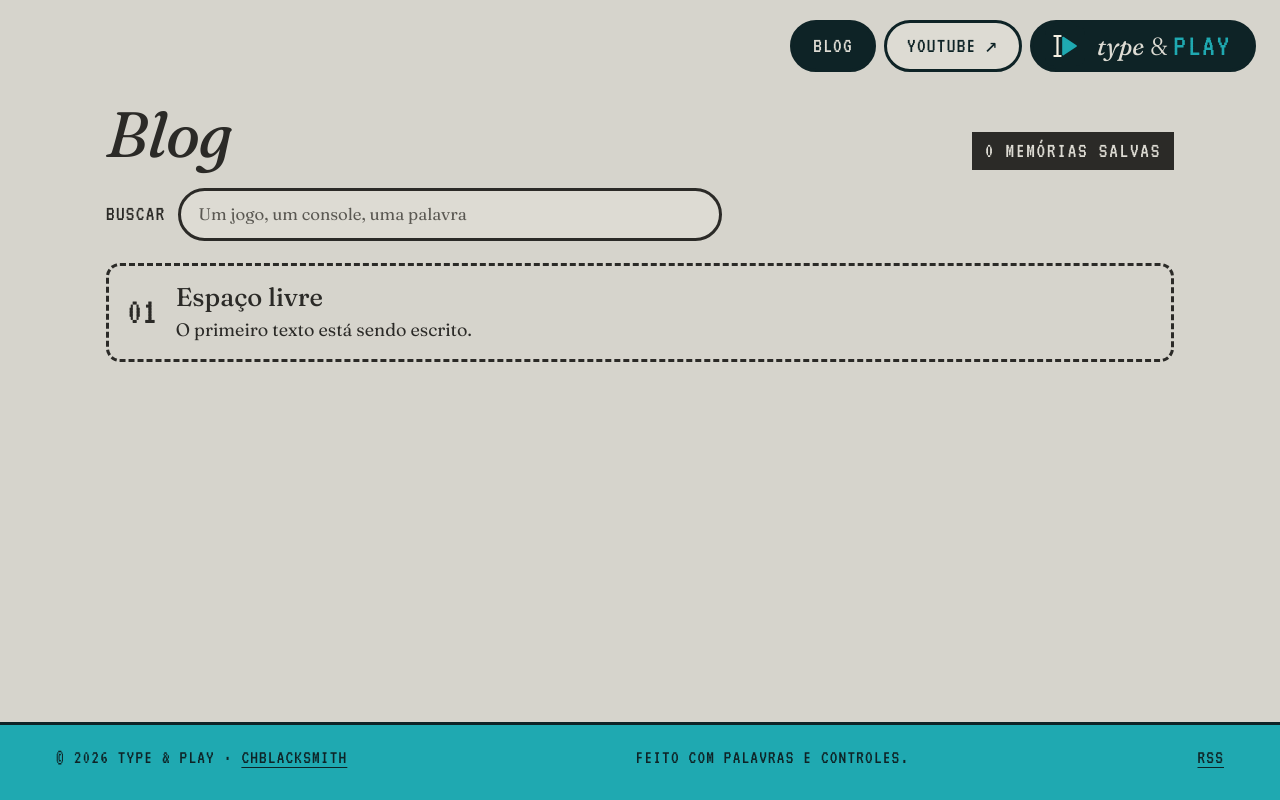
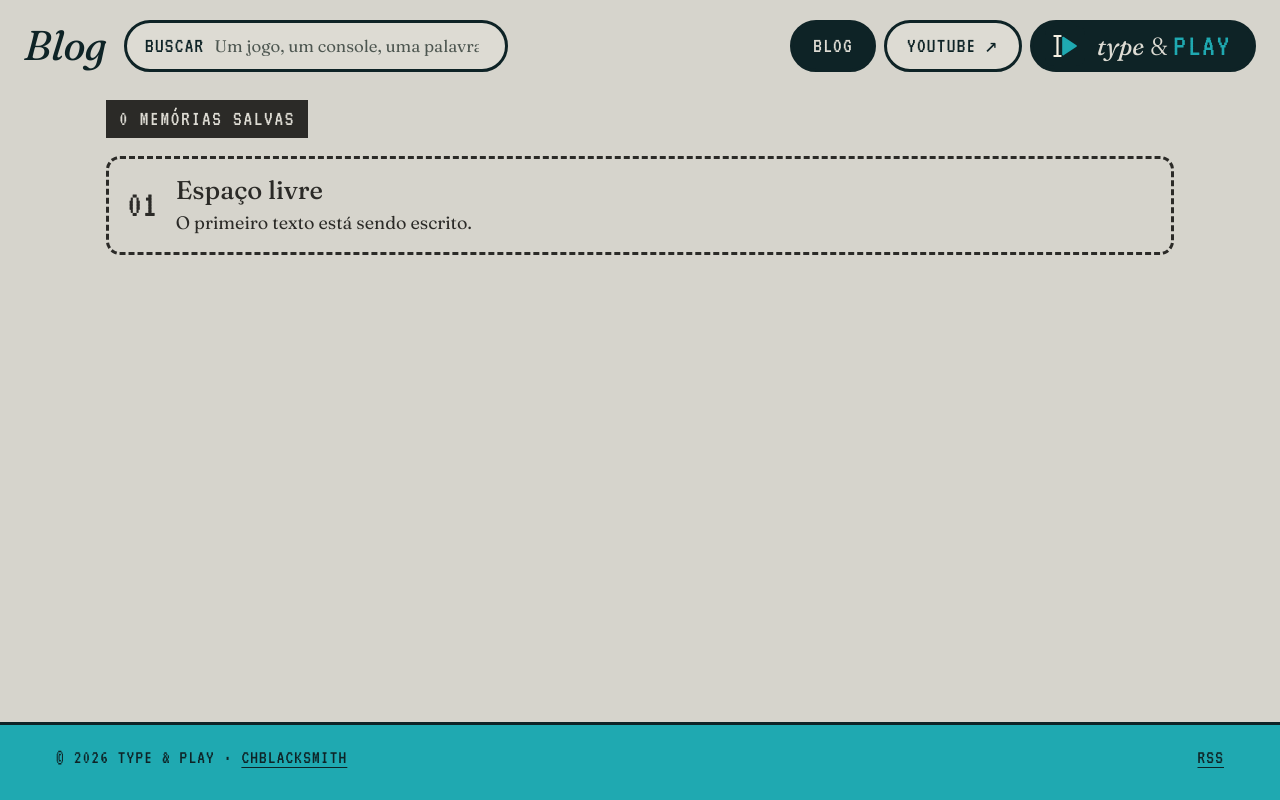
Before and after one commit to carloshallan/typeandplay, an Astro site: page /blog in a window 1280 px wide. Built offline with nearby package versions, Linux system fonts and the light colour scheme; Astro itself is replaced by a stand-in of ours.

Commit message:
feat: the blog's title and search move into the floating header
Base takes a header-lead slot that SiteHeader shows on the left of the
pill row; the blog and category pages put their title and search box
there. Below desktop the lead takes a row under the pills. The footer
drops its tagline.

```diff
--- /dev/null
+++ b/src/components/BlogHeaderLead.astro
@@ -0,0 +1,21 @@
+---
+/** The blog's title and search, shown in the floating header beside the pills. */
+interface Props {
+  title: string
+}
+
+const { title } = Astro.props
+---
+
+<h1 class="header-title">{title}</h1>
+<form class="header-search" role="search" onsubmit="return false">
+  <label for="blog-search-input">Buscar</label>
+  <input
+    id="blog-search-input"
+    type="search"
+    name="q"
+    placeholder="Um jogo, um console, uma palavra"
+    autocomplete="off"
+    spellcheck="false"
+  />
+</form>
--- a/src/components/BlogShelf.astro
+++ b/src/components/BlogShelf.astro
@@ -4,36 +4,19 @@ import { type Category, type Post } from "../lib/posts"
 import { withBase } from "../lib/site"
 
 interface Props {
-  title: string
   posts: Post[]
   categories: Category[]
   /** Slug of the category this page shows, if any. */
   active?: string
 }
 
-const { title, posts, categories, active } = Astro.props
+const { posts, categories, active } = Astro.props
 const saved = `${posts.length} ${posts.length === 1 ? "memória salva" : "memórias salvas"}`
 ---
 
 <main class="shelf is-page">
+  <!-- The title and the search box live in the header (BlogHeaderLead.astro). -->
   <div class="shelf-head">
-    <h1 class="shelf-title">{title}</h1>
-    <p class="hud">{saved}</p>
-  </div>
-
-  <div class="blog-tools">
-    <form class="blog-search" role="search" onsubmit="return false">
-      <label for="blog-search-input">Buscar</label>
-      <input
-        id="blog-search-input"
-        type="search"
-        name="q"
-        placeholder="Um jogo, um console, uma palavra"
-        autocomplete="off"
-        spellcheck="false"
-      />
-    </form>
-
     {
       categories.length > 0 && (
         <nav class="category-chips" aria-label="Categorias">
@@ -51,6 +34,7 @@ const saved = `${posts.length} ${posts.length === 1 ? "memória salva" : "memór
         </nav>
       )
     }
+    <p class="hud">{saved}</p>
   </div>
 
   <PostSlots posts={posts} />
--- a/src/components/SiteFooter.astro
+++ b/src/components/SiteFooter.astro
@@ -6,6 +6,5 @@ const year = new Date().getFullYear()
 
 <footer class="site-footer">
   <span>© {year} type &amp; play · <a href={SITE.author.url}>{SITE.author.name}</a></span>
-  <span>Feito com palavras e controles.</span>
   <a href={withBase("/rss.xml")}>RSS</a>
 </footer>
--- a/src/components/SiteHeader.astro
+++ b/src/components/SiteHeader.astro
@@ -4,9 +4,18 @@ import { SITE, withBase } from "../lib/site"
 const inBlog = Astro.url.pathname.startsWith(withBase("/blog"))
 ---
 
-<!-- Floating pills in the top corner instead of a bar, so the page starts at the top of the
-     window. They tuck away while you scroll down to read and come back when you scroll up. -->
+<!-- Floating pills instead of a bar, so the page starts at the top of the window: the
+     page's own lead on the left (the blog's title and search), the logo and links on the
+     right. They tuck away while you scroll down to read and come back when you scroll up. -->
 <header class="site-header" id="site-header">
+  {
+    Astro.slots.has("lead") && (
+      <div class="header-lead">
+        <slot name="lead" />
+      </div>
+    )
+  }
+  <div class="header-pills">
     <a class="header-pill brand" href={withBase("/")} aria-label="type & play, início">
       <span class="brand-mark"><img src={withBase("/logo.svg")} alt="" width="40" height="40" /></span>
       <span class="wordmark">
@@ -19,6 +28,7 @@ const inBlog = Astro.url.pathname.startsWith(withBase("/blog"))
         YouTube <span aria-hidden="true">↗</span>
       </a>
     </nav>
+  </div>
 </header>
 
 <script>
--- a/src/layouts/Base.astro
+++ b/src/layouts/Base.astro
@@ -26,6 +26,7 @@ const {
   noindex = false
 } = Astro.props
 
+const hasHeaderLead = Astro.slots.has("header-lead")
 const fullTitle = title ? `${title} · ${SITE.name}` : SITE.name
 const canonical = new URL(Astro.url.pathname, Astro.site)
 const imageUrl = new URL(image, Astro.site)
@@ -73,9 +74,11 @@ const imageUrl = new URL(image, Astro.site)
       href="https://fonts.googleapis.com/css2?family=Fraunces:ital,opsz,wght@0,9..144,300..600;1,9..144,300..600&family=VT323&display=swap"
     />
   </head>
-  <body class={`tone-${tone}`}>
+  <body class:list={[`tone-${tone}`, { "has-header-lead": hasHeaderLead }]}>
     <PageCurtain />
-    <SiteHeader />
+    <SiteHeader>
+      <slot name="header-lead" slot="lead" />
+    </SiteHeader>
     <slot />
     <SiteFooter />
   </body>
--- a/src/pages/blog/category/[category].astro
+++ b/src/pages/blog/category/[category].astro
@@ -1,6 +1,7 @@
 ---
 import Base from "../../../layouts/Base.astro"
 import BlogShelf from "../../../components/BlogShelf.astro"
+import BlogHeaderLead from "../../../components/BlogHeaderLead.astro"
 import { categorySlug, getCategories, getPosts, type Category } from "../../../lib/posts"
 
 export async function getStaticPaths() {
@@ -21,5 +22,6 @@ const posts = all.filter(post => post.data.categories.some(name => categorySlug(
 ---
 
 <Base tone="reader" title={category.name} description={`Textos do type & play em ${category.name}.`}>
-  <BlogShelf title={category.name} posts={posts} categories={getCategories(all)} active={category.slug} />
+  <BlogHeaderLead slot="header-lead" title={category.name} />
+  <BlogShelf posts={posts} categories={getCategories(all)} active={category.slug} />
 </Base>
--- a/src/pages/blog/index.astro
+++ b/src/pages/blog/index.astro
@@ -1,11 +1,13 @@
 ---
 import Base from "../../layouts/Base.astro"
 import BlogShelf from "../../components/BlogShelf.astro"
+import BlogHeaderLead from "../../components/BlogHeaderLead.astro"
 import { getCategories, getPosts } from "../../lib/posts"
 
 const posts = await getPosts()
 ---
 
 <Base tone="reader" title="Blog" description="O blog do type & play: todos os textos, do mais novo ao mais antigo.">
-  <BlogShelf title="Blog" posts={posts} categories={getCategories(posts)} />
+  <BlogHeaderLead slot="header-lead" title="Blog" />
+  <BlogShelf posts={posts} categories={getCategories(posts)} />
 </Base>
--- a/src/styles/site.css
+++ b/src/styles/site.css
@@ -40,17 +40,83 @@ a { color: inherit; }
   border-radius: 6px;
 }
 
-/* ---------- Header: floating pills in the top-right corner ---------- */
+/* ---------- Header: floating pills, the page's lead on the left and the logo and links on the right ---------- */
 .site-header {
   position: fixed;
   top: 16px;
   right: 16px;
+  left: 16px;
   z-index: 900;
+  display: flex;
+  align-items: center;
+  justify-content: space-between;
+  gap: 12px 16px;
+  pointer-events: none;
+  transition: transform 240ms cubic-bezier(0.22, 1, 0.36, 1);
+}
+.header-lead,
+.header-pills { pointer-events: auto; }
+.header-pills {
   display: flex;
   flex-direction: row-reverse;
   align-items: center;
   gap: 8px;
-  transition: transform 240ms cubic-bezier(0.22, 1, 0.36, 1);
+  margin-left: auto;
+}
+.header-lead { display: flex; align-items: center; gap: 18px; min-width: 0; }
+
+.header-title {
+  margin: 0;
+  font-family: var(--serif);
+  font-size: 2.6rem;
+  font-style: italic;
+  font-weight: 420;
+  line-height: 1;
+  letter-spacing: -0.015em;
+  white-space: nowrap;
+}
+
+.header-search {
+  display: flex;
+  align-items: center;
+  gap: 10px;
+  width: clamp(240px, 30vw, 420px);
+  height: 52px;
+  margin: 0;
+  padding: 0 10px 0 18px;
+  border: 3px solid var(--ink);
+  border-radius: 999px;
+  background: var(--reader-card);
+}
+.header-search:focus-within { outline: 3px solid var(--ink); outline-offset: 3px; }
+.header-search label {
+  font-family: var(--pixel);
+  font-size: 1.35rem;
+  letter-spacing: 0.06em;
+  text-transform: uppercase;
+}
+.header-search input {
+  flex: 1;
+  min-width: 0;
+  padding: 0;
+  border: 0;
+  background: transparent;
+  color: var(--ink);
+  font: inherit;
+  font-size: 1.05rem;
+  outline: none;
+}
+.header-search input::placeholder { color: var(--muted-ink); opacity: 1; }
+
+/* Below desktop the lead takes its own row under the pills, and the page leaves room for both. */
+@media (max-width: 899px) {
+  .has-header-lead .site-header { flex-wrap: wrap; }
+  .has-header-lead .header-pills { order: -1; }
+  .has-header-lead .header-lead { flex-basis: 100%; }
+  .header-title { font-size: 2.2rem; }
+  .header-search { flex: 1; width: auto; }
+  body.has-header-lead { padding-top: 160px; }
+  body.has-header-lead .shelf.is-page { padding-top: 16px; }
 }
 .site-header.is-tucked:not(:focus-within) { transform: translateY(calc(-100% - 24px)); }
 
@@ -108,7 +174,7 @@ a { color: inherit; }
   body { padding-top: 80px; }
 }
 @media (min-width: 720px) {
-  .site-header { top: 20px; right: 24px; }
+  .site-header { top: 20px; right: 24px; left: 24px; }
   /* Pages whose first row reaches the right edge start below the pills. */
   body .stage,
   body .shelf.is-page { padding-top: max(100px, 8vh); }
@@ -243,7 +309,7 @@ a { color: inherit; }
 .shelf-head {
   display: flex;
   flex-wrap: wrap;
-  align-items: baseline;
+  align-items: center;
   justify-content: space-between;
   gap: 8px 20px;
   margin-bottom: 18px;
@@ -259,35 +325,7 @@ a { color: inherit; }
   letter-spacing: -0.02em;
 }
 
-/* ---------- Blog tools: search and categories ---------- */
-.blog-tools {
-  display: grid;
-  gap: 14px;
-  margin-bottom: 22px;
-}
-
-.blog-search { display: flex; align-items: center; gap: 12px; margin: 0; }
-.blog-search label {
-  font-family: var(--pixel);
-  font-size: 1.35rem;
-  letter-spacing: 0.06em;
-  text-transform: uppercase;
-}
-.blog-search input {
-  flex: 1;
-  min-width: 0;
-  max-width: 34rem;
-  padding: 10px 18px;
-  border: 3px solid var(--ink);
-  border-radius: 999px;
-  background: var(--paper);
-  color: var(--ink);
-  font: inherit;
-  font-size: 1.05rem;
-}
-.blog-search input::placeholder { color: var(--muted-ink); opacity: 1; }
-.blog-search input:focus-visible { outline: 3px solid var(--ink); outline-offset: 3px; }
-
+/* ---------- Blog categories ---------- */
 .category-chips { display: flex; flex-wrap: wrap; gap: 8px; }
 .category-chips a {
   padding: 2px 12px;
```
Also changed, not shown: AGENTS.md (+1 -1 lines). Lines whose indentation alone changed are shown as unchanged.
